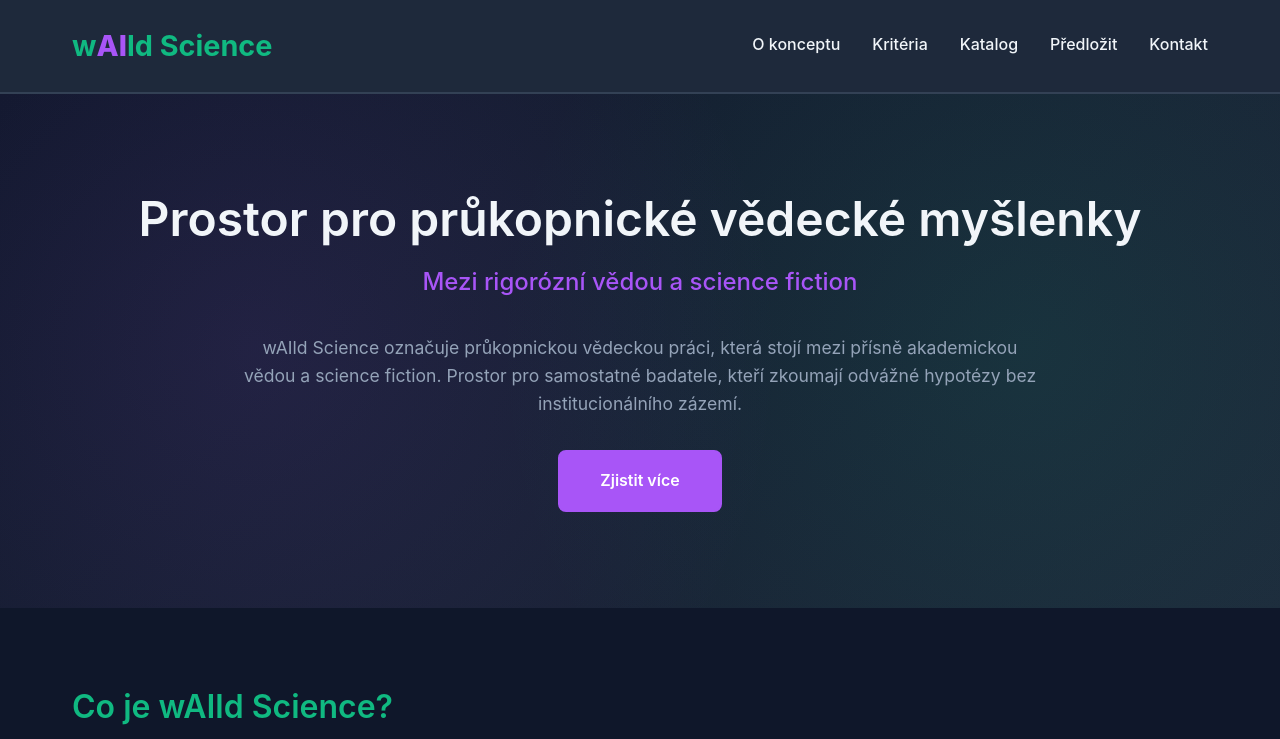
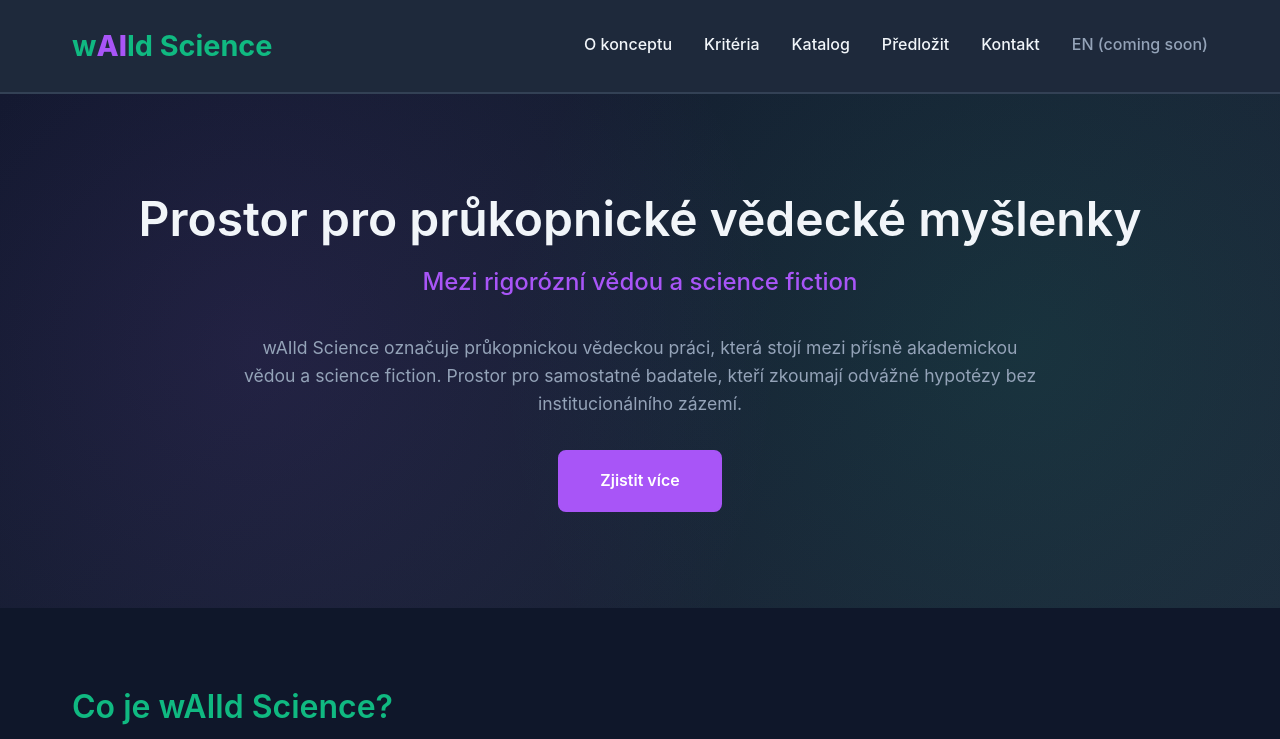
Before and after one commit to widc/waildscience, a plain HTML site: page index.html in a window 1280 px wide. Shown: the top 739 px of the page. Drawn offline with Linux system fonts and the light colour scheme.

Commit message:
Update index.html
EN coming soon

```diff
--- a/index.html
+++ b/index.html
@@ -20,6 +20,7 @@
                 <a href="catalog.html">Katalog</a>
                 <a href="#submit">Předložit</a>
                 <a href="#contact">Kontakt</a>
+                <a href="#" style="color: var(--text-muted); cursor: default;">EN (coming soon)</a>
             </nav>
         </div>
     </header>
```
